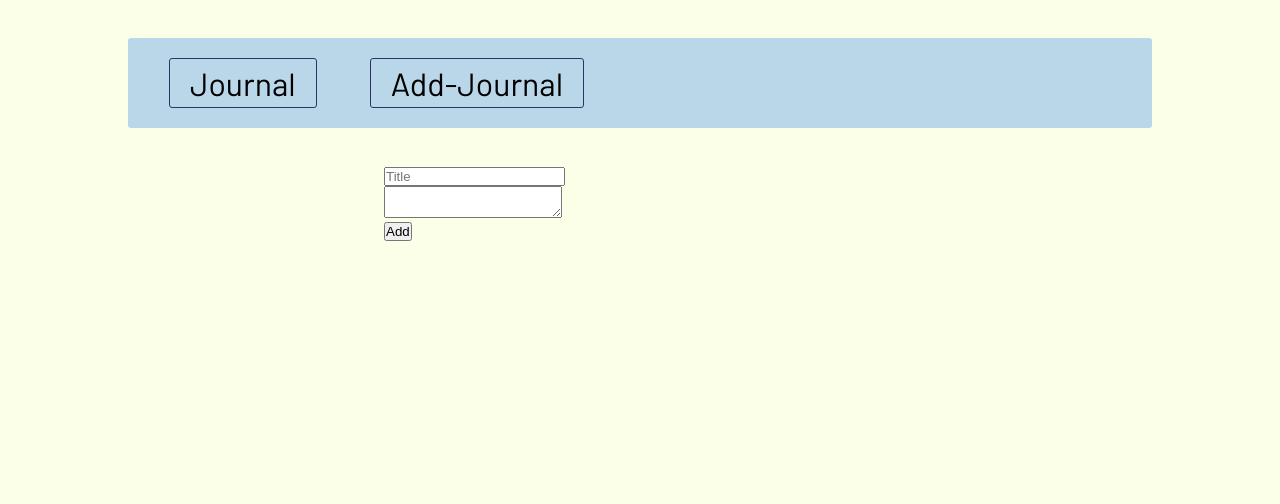
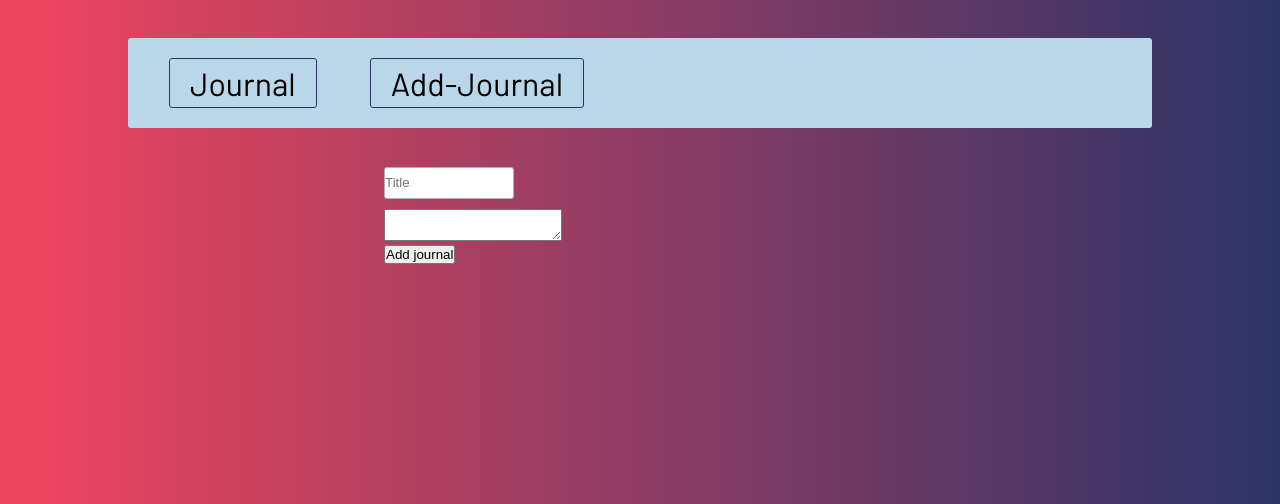
Before and after one commit to trini7y/Journal, a Node server app: page /add-journal in a window 1280 px wide. Shown: the top 504 px of the page. Run offline with Node 20, Linux system fonts and the light colour scheme.

Commit message:
Added th title and the description tot he add-journal page

```diff
--- a/app.js
+++ b/app.js
@@ -7,13 +7,14 @@ const app = express();
 const home = require('./routes/home');
 const addjournal = require('./routes/add-journal')
 
+
 app.set('view engine', 'ejs');
 app.set('views', 'views');
 
 app.use(bodyparser.urlencoded({extended:false}));
 app.use(express.static(path.join(__dirname, 'public')));
 
-app.use(addjournal);
+app.use(addjournal.routes);
 app.use(home);
 app.use((req, res, next) => {
     res.status(404).render('404', {pageTitle:'Page Not Found'})
--- a/public/css/add_journal.css
+++ b/public/css/add_journal.css
@@ -8,3 +8,11 @@
   /* border:1px solid red; */
   margin-top:3%;
 }
+
+.title{
+  border: 1px solid rgba(0,0,0,0.3);
+  width: 25%;
+  height: 30px;
+  margin-bottom: 2%;
+  border-radius: 3px;
+}
--- a/public/css/home.css
+++ b/public/css/home.css
@@ -3,5 +3,6 @@
    padding: 0;
 }
 body{
-    background-color: #FCFFE7;
+   background: rgb(235,69,95);
+   background: linear-gradient(90deg, rgba(235,69,95,1) 3%, rgba(43,52,103,1) 100%);
  }
--- a/routes/add-journal.js
+++ b/routes/add-journal.js
@@ -5,12 +5,14 @@ const journal = []
 
 route.get('/add-journal', (req, res, next) => {
     res.render('add-journal', {pageTitle:'Add-Journal'})
-})
+});
 
-route.post('/', (req, res, net) => {
-    journal.push({})
+route.post('/add-journal', (req, res, net) => {
+    journal.push({title: req.body.title, desc: req.body.description})
+    console.log(journal)
     res.redirect('/')
-})
+});
 
 
-module.exports = route;
+exports.routes = route;
+exports.journal = journal;
--- a/routes/home.js
+++ b/routes/home.js
@@ -1,9 +1,11 @@
 const express = require('express');
 const route = express.Router();
+const add_journal = require('./add-journal');
 
 
 route.get('/', (req, res, next) => {
-    res.render('index', {pageTitle: 'Home'})
+    const journal = add_journal.journal;
+    res.render('index', {pageTitle: 'Home', journ: journal})
 })
 
 module.exports = route;
--- a/views/add-journal.ejs
+++ b/views/add-journal.ejs
@@ -7,11 +7,11 @@
        <div class="main__div">
          <form class="add_journal" method="POST" action="/add-journal">
             <div>
-                <input name="title" type="text" placeholder="Title" />
+                <input class="title" name="title" type="text" placeholder="Title" />
                 <br/>
                 <textarea name="description"> </textarea>
             </div>
-            <button type="submit"> Add </button>
+            <button type="submit"> Add journal</button>
         </form>
        </div>
     </main>
```
Also changed, not shown: views/index.ejs (+17 -2 lines).
